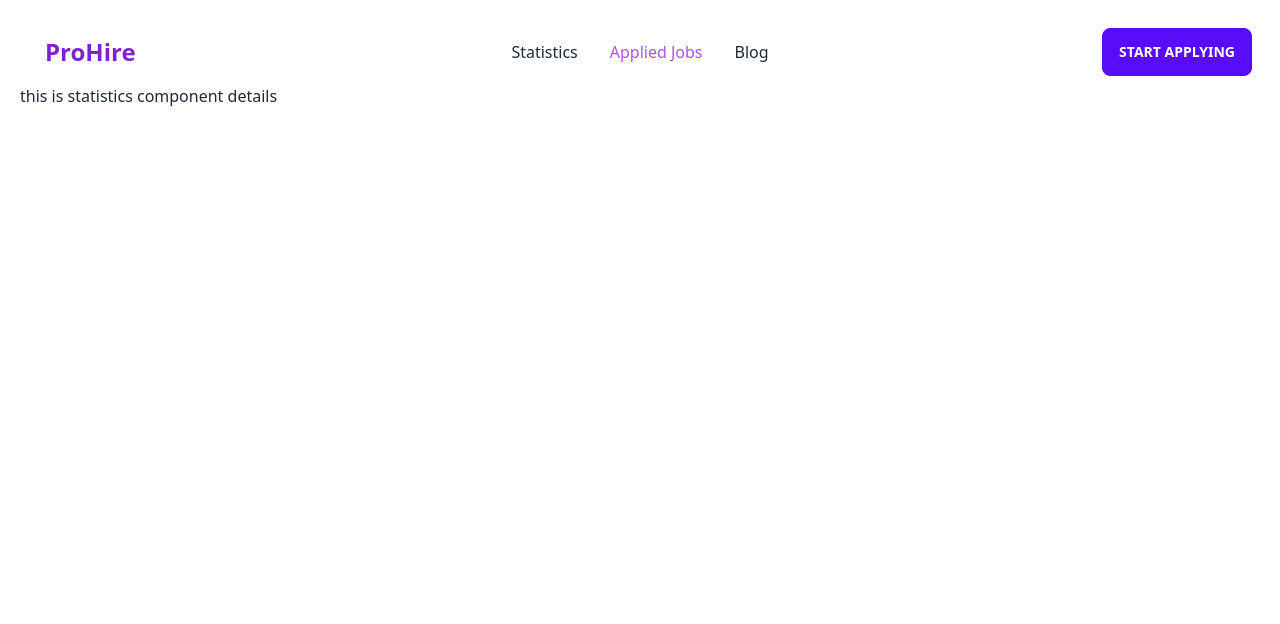
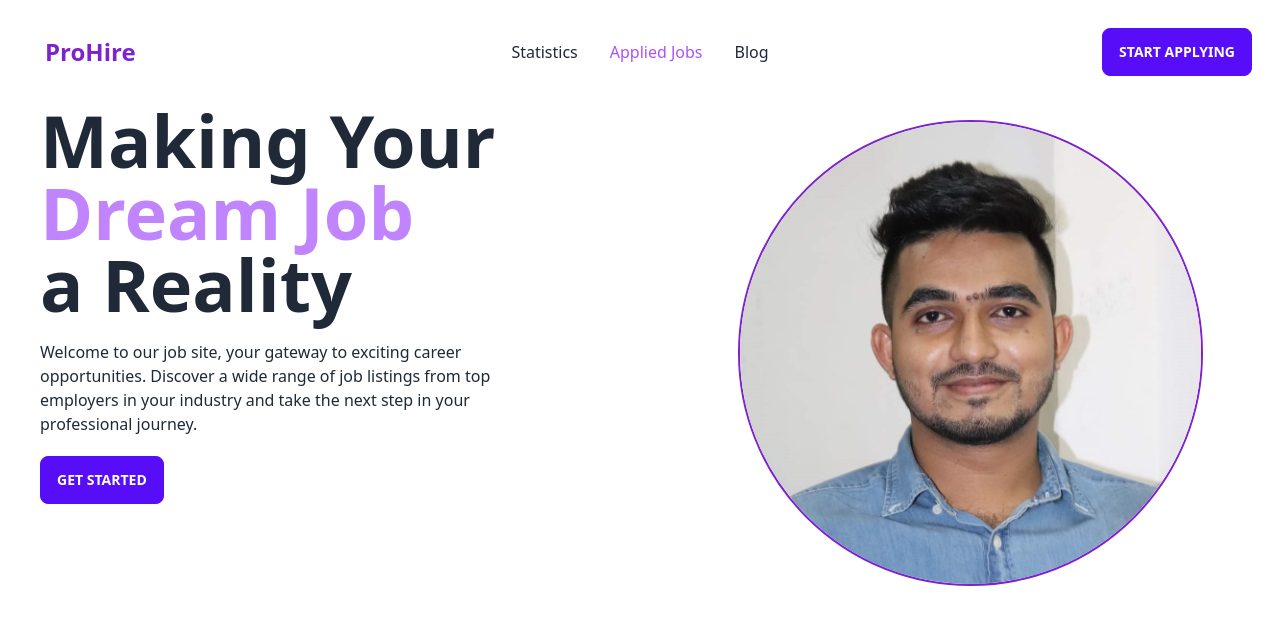
Before and after one commit to REFATBHUYAN/Pro-Hire, a React (Vite) app: page / in a window 1280 px wide. Shown: the top 624 px of the page. Built offline with nearby package versions, Linux system fonts and the light colour scheme.

Commit message:
banner added

```diff
--- /dev/null
+++ b/src/component/Banner.jsx
@@ -0,0 +1,30 @@
+import React from "react";
+
+const Banner = () => {
+  return (
+    <div className="md:flex m-5 w-full">
+      <div className="md:w-1/2">
+        <h1 className="font-bold text-4xl md:text-7xl">
+          Making Your <br /> <span className="text-purple-400">Dream Job</span>{" "}
+          <br />a Reality
+        </h1>
+        <p className="w-3/4 my-5">
+          Welcome to our job site, your gateway to exciting career
+          opportunities. Discover a wide range of job listings from top
+          employers in your industry and take the next step in your professional
+          journey.
+        </p>
+        <button className="btn btn-primary">Get Started</button>
+      </div>
+      <div className="md:w-1/2 mt-4 w-full">
+        <img
+          className="border-2 border-purple-700 rounded-full w-3/4 mx-auto"
+          src="refat.png"
+          alt="banner photo"
+        />
+      </div>
+    </div>
+  );
+};
+
+export default Banner;
--- /dev/null
+++ b/src/component/FirstPage.jsx
@@ -0,0 +1,12 @@
+import React from "react";
+import Banner from "./Banner";
+
+const FirstPage = () => {
+  return (
+    <div>
+      <Banner></Banner>
+    </div>
+  );
+};
+
+export default FirstPage;
--- a/src/component/Navbar.jsx
+++ b/src/component/Navbar.jsx
@@ -52,9 +52,12 @@ const Navbar = () => {
             </li>
           </ul>
         </div>
-        <a className="btn btn-ghost normal-case text-2xl text-purple-700">
+        <Link
+          to={"/"}
+          className="btn btn-ghost normal-case text-2xl text-purple-700"
+        >
           ProHire
-        </a>
+        </Link>
       </div>
       <div className="navbar-center hidden lg:flex">
         <ul className="menu menu-horizontal px-1">
--- a/src/main.jsx
+++ b/src/main.jsx
@@ -7,6 +7,7 @@ import {
 } from "react-router-dom";
 import Home from './component/Home';
 import Blog from './component/Blog';
+import FirstPage from "./component/FirstPage";
 
 const router = createBrowserRouter([
   {
@@ -16,7 +17,7 @@ const router = createBrowserRouter([
     children: [
       {
         path: "/",
-        element: <div>this is statistics component details</div>,
+        element: <FirstPage></FirstPage>,
       },
       {
         path: "/statistics",
```
Also changed, not shown: public/refat.png (added).
